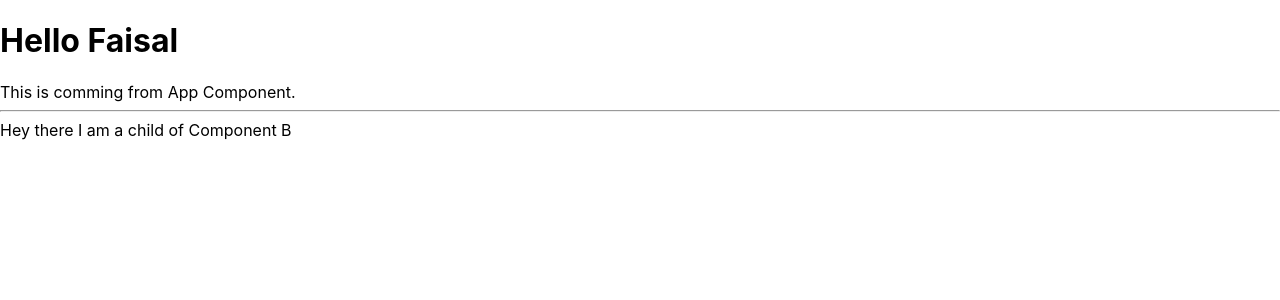
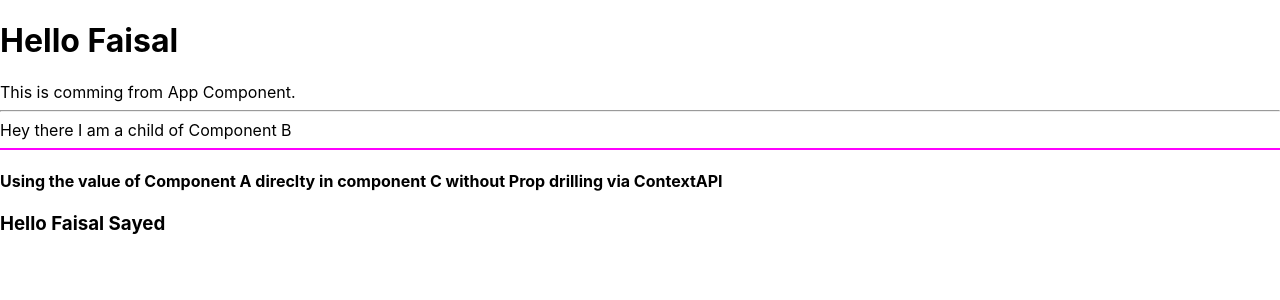
Before and after one commit to sayyedfaixal/React-revision, a React (Create React App) app: page / in a window 1280 px wide. Shown: the top 300 px of the page. Built offline with nearby package versions, Linux system fonts and the light colour scheme.

Commit message:
ConextAPI done

```diff
--- a/src/App.js
+++ b/src/App.js
@@ -1,9 +1,12 @@
 import A from "./components/propDrilling/A";
+import CompA from "./components/contextAPI/CompA";
 function App() {
   const name = "Faisal";
   return (
     <div>
       <A name={name}>This is comming from App Component.</A>
+      <hr color="magenta" />
+      <CompA />
     </div>
   );
 }
--- /dev/null
+++ b/src/components/contextAPI/CompA.jsx
@@ -0,0 +1,14 @@
+import React, { createContext } from 'react'
+import CompB from "./CompB"
+const FirstName = createContext();
+const CompA = () => {
+  return (
+    <div>
+        <FirstName.Provider value = {"Faisal"}>
+            <CompB />
+        </FirstName.Provider>
+    </div>
+  )
+}
+export default CompA
+export {FirstName}
--- /dev/null
+++ b/src/components/contextAPI/CompB.jsx
@@ -0,0 +1,15 @@
+import React, { createContext } from 'react'
+import CompC from "./CompC"
+
+const LastName = createContext();
+const CompB = () => {
+  return (
+    <div>
+      <LastName.Provider value={"Sayed"}>
+        <CompC />
+        </LastName.Provider>
+    </div>
+  )
+}
+export {LastName}
+export default CompB
--- /dev/null
+++ b/src/components/contextAPI/CompC.jsx
@@ -0,0 +1,31 @@
+import React from 'react'
+import { FirstName } from './CompA'
+import { LastName} from './CompB'
+const CompC = () => {
+  return (
+    <div>
+        <h4>Using the value of Component A direclty in component C without Prop drilling via ContextAPI</h4>
+    <FirstName.Consumer>
+        {
+            (fName) =>{
+                return (
+                   <LastName.Consumer>
+                        {
+                            (lName) =>{
+                                return (
+                                    <h3>
+                                        Hello {fName} {lName}
+                                    </h3>
+                                )
+                            }
+                        }
+                   </LastName.Consumer>
+                )
+            }
+        }
+    </FirstName.Consumer>
+    </div>
+  )
+}
+
+export default CompC
```
